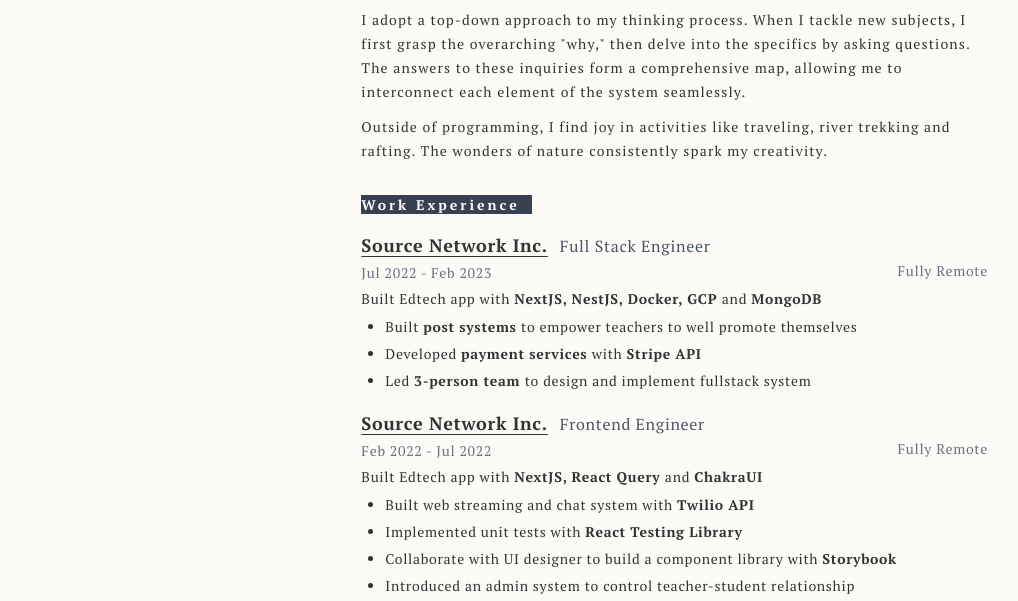
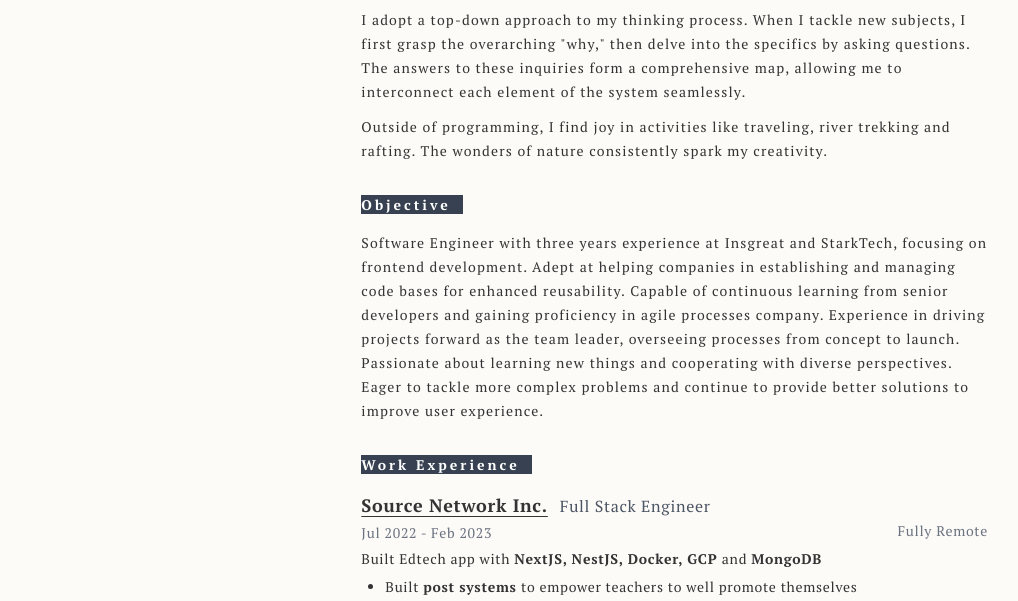
Before and after one commit to YenTingWu/v2.resume.yenting.me, a Gatsby site: page / in a window 1280 px wide. Shown: the part 195-796 px from the top of the page, without its empty margins (126-1144 px from the left). Built offline with nearby package versions, Linux system fonts and the light colour scheme; Gatsby itself is replaced by a stand-in of ours.

Commit message:
feat: objective section

```diff
--- a/scripts/pdf.js
+++ b/scripts/pdf.js
@@ -18,10 +18,12 @@ const FILE = "/";
     const sectionContainer = document.getElementById("section-container");
     const footer = document.querySelector("footer");
     const projects = document.querySelector(".projects");
+    const hi = document.querySelector(".hi");
 
     if (footer) {
       container?.removeChild?.(footer);
       sectionContainer?.removeChild?.(projects);
+      sectionContainer?.removeChild?.(hi);
     }
   });
 
--- a/src/components/hi.tsx
+++ b/src/components/hi.tsx
@@ -3,7 +3,7 @@ import { SectionWrapper } from "@components/section-wrapper";
 
 export const Hi = () => {
   return (
-    <SectionWrapper title="HI">
+    <SectionWrapper title="HI" className="hi">
       <div
         className="
           lg:[&_p:not(:first-child)]:mt-[0.7rem]
--- /dev/null
+++ b/src/components/objective.tsx
@@ -0,0 +1,20 @@
+import * as React from "react";
+import { SectionWrapper } from "@components/section-wrapper";
+
+export const Objective = () => {
+  return (
+    <SectionWrapper title="Objective">
+      <p>
+        Software Engineer with three years experience at Insgreat and StarkTech,
+        focusing on frontend development. Adept at helping companies in
+        establishing and managing code bases for enhanced reusability. Capable
+        of continuous learning from senior developers and gaining proficiency in
+        agile processes company. Experience in driving projects forward as the
+        team leader, overseeing processes from concept to launch. Passionate
+        about learning new things and cooperating with diverse perspectives.
+        Eager to tackle more complex problems and continue to provide better
+        solutions to improve user experience.
+      </p>
+    </SectionWrapper>
+  );
+};
--- a/src/pages/index.tsx
+++ b/src/pages/index.tsx
@@ -1,6 +1,7 @@
 import * as React from "react";
 import { Info } from "@components/info";
 import { Hi } from "@components/hi";
+import { Objective } from "@components/objective";
 import { Projects } from "@components/projects";
 import { WorkExperiences } from "@components/work-experiences";
 import { OpenSourceExperiences } from "@components/open-source-experiences";
@@ -19,6 +20,7 @@ const IndexPage: React.FC<PageProps> = () => {
         <section className="col-span-2 font-PT lg:text-sm text-xs">
           <div id="section-container">
             <Hi />
+            <Objective />
             <WorkExperiences />
             <OpenSourceExperiences />
             <Projects />
```
Also changed, not shown: 1 other file.
